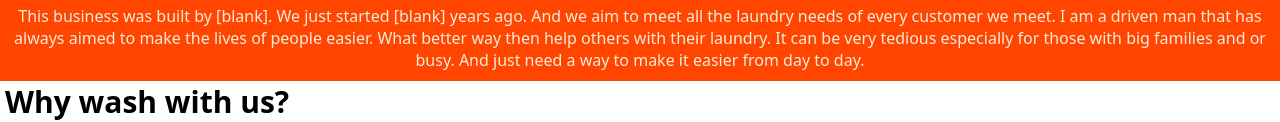
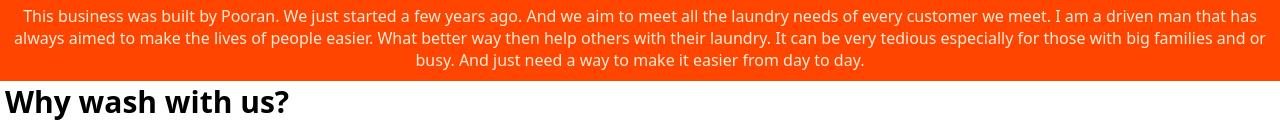
Before and after one commit to MalcolmQ/orangetownwash, a plain HTML site: page about.html in a window 1280 px wide. Shown: the part 451-573 px from the top of the page. Drawn offline with Linux system fonts and the light colour scheme.

Commit message:
Update about.html

```diff
--- a/about.html
+++ b/about.html
@@ -33,7 +33,7 @@
         </h1>
         <img src="images/laundry-owner.jpg" alt=" Image not yet available" style="width: 250px;">
         <br />
-        <p>This business was built by [blank]. We just started [blank] years ago. And we aim to meet all the laundry needs of every customer we meet. I am a driven man that has always aimed to make the lives of people easier. What better way then help others with their laundry. It can be very tedious especially for those with big families and or busy. And just need a way to make it easier from day to day. </p>
+        <p>This business was built by Pooran. We just started a few years ago. And we aim to meet all the laundry needs of every customer we meet. I am a driven man that has always aimed to make the lives of people easier. What better way then help others with their laundry. It can be very tedious especially for those with big families and or busy. And just need a way to make it easier from day to day. </p>
     </section>
     <section class="pitch">
         <div id="pitch_id"></div>
```
